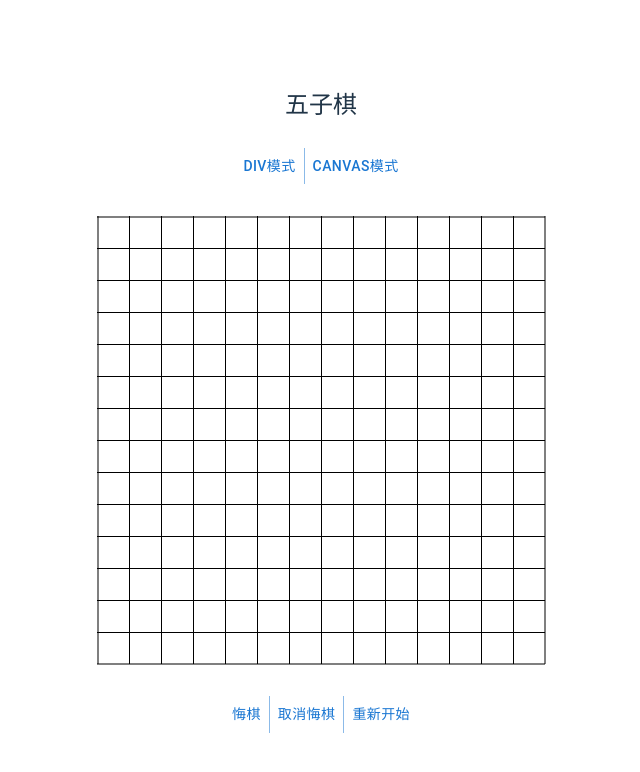
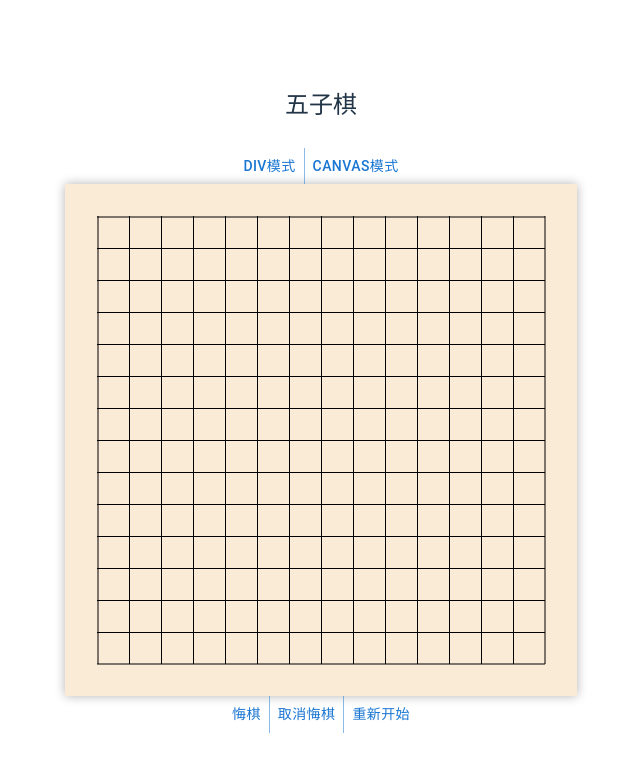
Before and after one commit to DongHY1/FirCDC, a React (Vite) app: page / in a window 1280 px wide. Shown: the top 772 px of the page, without its empty margins (319-959 px from the left). Built offline with nearby package versions, Linux system fonts and the light colour scheme.

Commit message:
fix: add border style

```diff
--- a/src/components/Board.tsx
+++ b/src/components/Board.tsx
@@ -93,10 +93,11 @@ export default function Board() {
 
             <BoardInfo counter={counter} winner={winner} handleRestart={handleRestart} />
             <BoardSelect selectedOption={selectedOption} setSelectedOption={setSelectedOption} />
-
-            {/* 棋盘渲染层 */}
-            {selectedOption === DIV ? (<div className="board">{board}</div>) : (<CanvasBoard boardArray={boardArray} currentPerson={currentPerson} updateCurrentPerson={updateCurrentPerson} updateBoardArray={updateBoardArray} winner={winner} history={history} setHistory={setHistory} setCanRetract={setCanRetract} setCanCancelRetract={setCanCancelRetract} addCounter={addCounter} canRetract={canRetract} canCancelRetract={canCancelRetract} isRestart={isRestart} setIsRestart={setIsRestart} />)}
-
+            <div className="board">{
+                selectedOption === DIV ?
+                    board :
+                    <CanvasBoard boardArray={boardArray} currentPerson={currentPerson} updateCurrentPerson={updateCurrentPerson} updateBoardArray={updateBoardArray} winner={winner} history={history} setHistory={setHistory} setCanRetract={setCanRetract} setCanCancelRetract={setCanCancelRetract} addCounter={addCounter} canRetract={canRetract} canCancelRetract={canCancelRetract} isRestart={isRestart} setIsRestart={setIsRestart} />
+            }</div>
             <div className="buttomWrap">
                 <ButtonGroup variant="text" aria-label="text button group">
                     <Button onClick={handleRetract}>悔棋</Button>
--- a/src/components/BoardInfo.tsx
+++ b/src/components/BoardInfo.tsx
@@ -14,10 +14,6 @@ interface BoardInfoProps {
     handleRestart: () => void
 }
 export default function BoardInfo({ counter, winner, handleRestart }: BoardInfoProps) {
-    const [open, setOpen] = useState(true);
-    const handleClose = () => {
-        setOpen(false);
-    };
     const handleAgain = () => {
         handleRestart()
     }
@@ -71,21 +67,14 @@ export default function BoardInfo({ counter, winner, handleRestart }: BoardInfoP
         <div className="BoardInfo">
             <h2>五子棋</h2>
             <Dialog
-                open={winner !== 0 && open}
-                onClose={handleClose}
+                open={winner !== 0}
                 aria-labelledby="alert-dialog-title"
                 aria-describedby="alert-dialog-description"
             >
                 <DialogTitle id="alert-dialog-title">
                     {winner === BLACK_LABEL_INDEX ? '🎉黑子赢了' : winner === WHITE_LABEL_INDEX ? '🎉白子赢了' : null}
                 </DialogTitle>
-                <DialogContent>
-                    <DialogContentText id="alert-dialog-description">
-                        你想再来一局吗？
-                    </DialogContentText>
-                </DialogContent>
                 <DialogActions>
-                    <Button onClick={handleClose}>残忍拒绝</Button>
                     <Button onClick={handleAgain}>
                         再来一局
                     </Button>
--- a/src/components/canvas/CanvasBoard.tsx
+++ b/src/components/canvas/CanvasBoard.tsx
@@ -1,6 +1,6 @@
 import { useState, useEffect, useRef } from "react";
 import { LINE_WIDTH, LINE_COLOR, BLACK_LABEL_INDEX, WHITE_LABEL_INDEX, CANVAS_SIZE, CELL_SIZE, BOARD_SIZE } from "../../constants/config";
-import { BoardArray, ChessColor, Update } from "../../types";
+import { BoardArray, Update } from "../../types";
 interface CanvasBoardProps {
     boardArray: BoardArray;
     currentPerson: number;
@@ -50,7 +50,7 @@ export default function CanvasBoard({ boardArray, currentPerson, updateCurrentPe
                     context.arc(
                         col * CELL_SIZE + CELL_SIZE / 2,
                         row * CELL_SIZE + CELL_SIZE / 2,
-                        CELL_SIZE / 2 - 2,
+                        CELL_SIZE / 2 - 3,
                         0,
                         2 * Math.PI
                     );
@@ -93,7 +93,7 @@ export default function CanvasBoard({ boardArray, currentPerson, updateCurrentPe
                     context.arc(
                         col * CELL_SIZE + CELL_SIZE / 2,
                         row * CELL_SIZE + CELL_SIZE / 2,
-                        CELL_SIZE / 2 - 2,
+                        CELL_SIZE / 2 - 3,
                         0,
                         2 * Math.PI
                     );
@@ -123,7 +123,7 @@ export default function CanvasBoard({ boardArray, currentPerson, updateCurrentPe
             context.arc(
                 col * CELL_SIZE + CELL_SIZE / 2,
                 row * CELL_SIZE + CELL_SIZE / 2,
-                CELL_SIZE / 2 - 2,
+                CELL_SIZE / 2 - 3,
                 0,
                 2 * Math.PI
             );
--- a/src/constants/config.ts
+++ b/src/constants/config.ts
@@ -1,5 +1,5 @@
 export const BOARD_SIZE = 15; // 棋盘大小
-export const CANVAS_SIZE = 480; // 棋盘大小
+export const CANVAS_SIZE = 450; // 棋盘大小
 export const CELL_SIZE = CANVAS_SIZE / 15; // 格子大小
 export const POSITIONS = {
     '0-0': 'top-left',
--- a/src/styles/Board.css
+++ b/src/styles/Board.css
@@ -6,6 +6,8 @@
     flex-wrap: wrap;
     padding: 1rem;
     min-width: 30rem;
+    background-color: antiquewhite;
+    box-shadow: 0 0 10px 0 rgba(0, 0, 0, 0.3);
 }
 
 @media screen and (max-width: 480px) {
```
